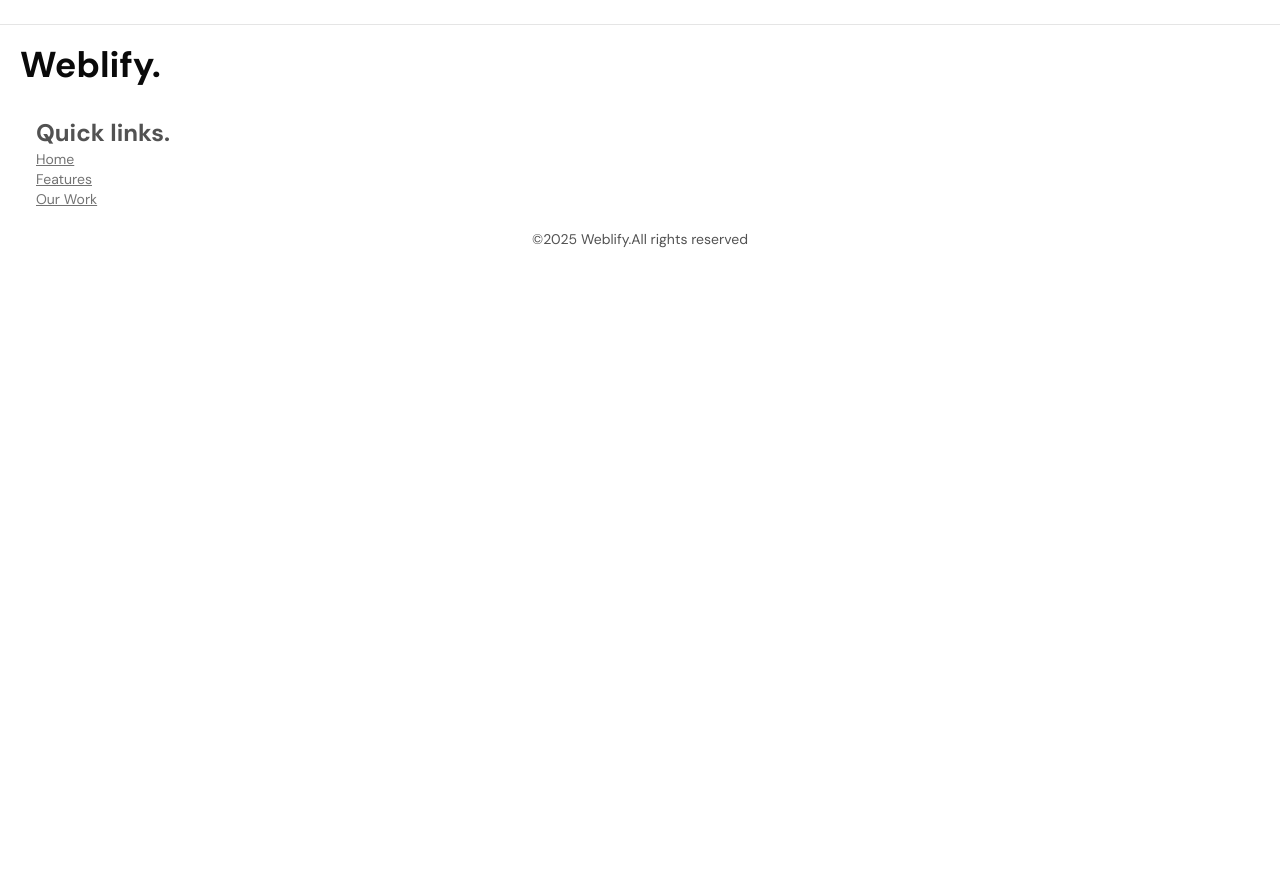
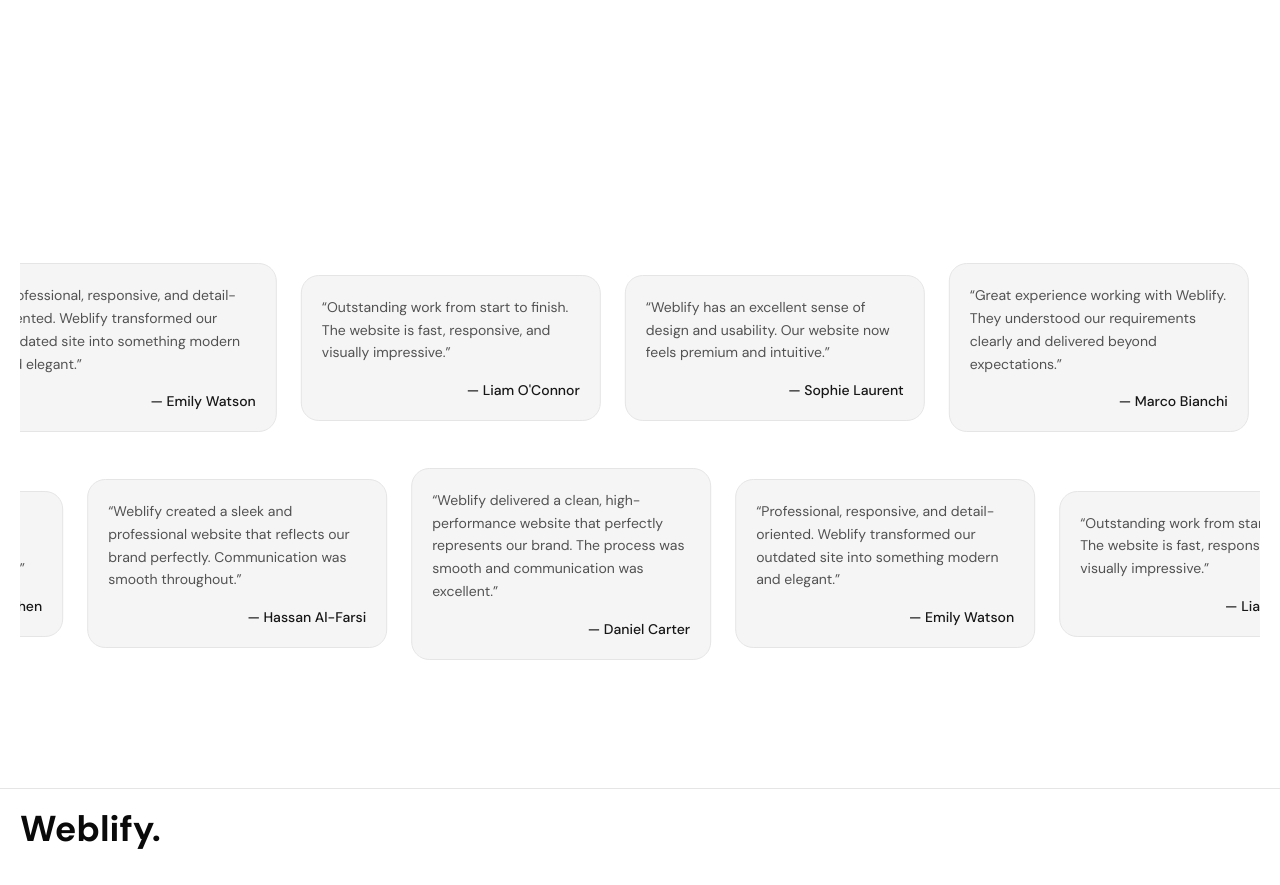
Before and after one commit to Venclise/Weblify, a Next.js app: page / in a window 1280 px wide. Shown: the part 2840-3725 px from the top of the page. Before the commit the page ends 3089 px from the top, so only its background shows below. Built offline with nearby package versions, Linux system fonts and the light colour scheme.

Commit message:
first commit

```diff
--- a/app/page.tsx
+++ b/app/page.tsx
@@ -6,6 +6,7 @@ import { ThemeToggle } from "@/components/ui/dark-toggle";
 import Features from "@/sections/Features";
 
 import Hero from "@/sections/Hero";
+import Reviews from "@/sections/Reviews";
 import Work from "@/sections/Work";
 
 
@@ -16,6 +17,7 @@ export default function Home() {
       <Hero />
       <Features />
         <Work />
+        <Reviews />
         <Footer />
 
     </>
--- a/components/Swiper.tsx
+++ b/components/Swiper.tsx
@@ -33,10 +33,10 @@ export default function GallerySlider() {
       >
         {GalleryImages.map(({ link, id, title, desc, img, type }) => (
           <SwiperSlide key={id} className="flex justify-center">
-            <Link href={link} className="w-full max-w-[340px]">
+        <Link href={link} className="w-full max-w-[340px]" target="_blank">
               <div
                 className="
-                  h-[520px]
+                h-[520px]
                   rounded-2xl
                   overflow-hidden
                   bg-neutral-100 dark:bg-neutral-900
--- a/constants/constants.js
+++ b/constants/constants.js
@@ -49,3 +49,67 @@ export const NavLinks = [
     },
 
 ]
+
+
+export const reviews = [
+  {
+    id: 1,
+    name: "Daniel Carter",
+    country: "United States",
+    post: "Weblify delivered a clean, high-performance website that perfectly represents our brand. The process was smooth and communication was excellent."
+  },
+  {
+    id: 2,
+    name: "Emily Watson",
+    country: "United Kingdom",
+    post: "Professional, responsive, and detail-oriented. Weblify transformed our outdated site into something modern and elegant."
+  },
+  {
+    id: 3,
+    name: "Liam O'Connor",
+    country: "Ireland",
+    post: "Outstanding work from start to finish. The website is fast, responsive, and visually impressive."
+  },
+  {
+    id: 4,
+    name: "Sophie Laurent",
+    country: "France",
+    post: "Weblify has an excellent sense of design and usability. Our website now feels premium and intuitive."
+  },
+  {
+    id: 5,
+    name: "Marco Bianchi",
+    country: "Italy",
+    post: "Great experience working with Weblify. They understood our requirements clearly and delivered beyond expectations."
+  },
+  {
+    id: 6,
+    name: "Jonas Müller",
+    country: "Germany",
+    post: "High-quality development with strong attention to performance and structure. Very reliable team."
+  },
+  {
+    id: 7,
+    name: "Lucas Ferreira",
+    country: "Brazil",
+    post: "Weblify helped us build a modern website that performs beautifully on all devices. Highly professional service."
+  },
+  {
+    id: 8,
+    name: "Aiko Tanaka",
+    country: "Japan",
+    post: "Clean design and excellent functionality. Weblify delivered a website that feels both simple and powerful."
+  },
+  {
+    id: 9,
+    name: "Oliver Chen",
+    country: "Singapore",
+    post: "Impressed by Weblify’s attention to detail and fast delivery. The final product exceeded our expectations."
+  },
+  {
+    id: 10,
+    name: "Hassan Al-Farsi",
+    country: "United Arab Emirates",
+    post: "Weblify created a sleek and professional website that reflects our brand perfectly. Communication was smooth throughout."
+  }
+];
--- a/package.json
+++ b/package.json
@@ -21,6 +21,7 @@
     "next-themes": "^0.4.6",
     "react": "19.2.1",
     "react-dom": "19.2.1",
+    "react-fast-marquee": "^1.6.5",
     "simplex-noise": "^4.0.3",
     "swiper": "^12.0.3",
     "tailwind-merge": "^3.4.0"
--- a/sections/Features.tsx
+++ b/sections/Features.tsx
@@ -18,7 +18,7 @@ export default function Features() {
       <div className="mt-60 w-full">
         <AnimatedText  animate="topToBottom">
 
-        <h2 className="relative z-10 mx-auto max-w-4xl text-center text-2xl font-bold text-neutral-800 md:text-4xl lg:text-7xl dark:text-neutral-100">
+        <h2 className=" z-10 mx-auto max-w-4xl text-center text-2xl font-bold text-neutral-800 md:text-4xl lg:text-7xl dark:text-neutral-100">
           Performance First
         </h2>
         </AnimatedText>
--- /dev/null
+++ b/sections/Reviews.tsx
@@ -0,0 +1,73 @@
+import { reviews } from "@/constants/constants";
+import AnimatedText from "@/lib/gsap/HeroTitle";
+import React from "react";
+import Marquee from "react-fast-marquee";
+
+export default function Reviews() {
+  return (
+    <div className="w-full overflow-hidden space-y-6 py-8 mt-24 p-5">
+
+            <AnimatedText animate='leftToRight'>
+                <h1 className='font-semibold text-xl md:text-2xl text-black dark:text-white '>
+
+                          Reviews.
+                </h1>
+             </AnimatedText>
+
+    <AnimatedText animate='leftToRight'>
+                <p className=' text-xs sm:text-sm  text-neutral-700 dark:text-neutral-300 '>
+
+                          See what our client say about us.
+                </p>
+             </AnimatedText>
+      <Marquee speed={60} pauseOnHover gradient={false}>
+        {reviews.map(({ id, name, post }) => (
+          <div
+            key={id}
+            className="
+              mx-3
+              w-[260px] sm:w-[300px]
+              bg-neutral-100 dark:bg-neutral-900
+              border border-neutral-200 dark:border-neutral-800
+              p-5 rounded-2xl
+              flex flex-col justify-between
+            "
+          >
+            <p className="text-sm text-neutral-600 dark:text-neutral-400 leading-relaxed">
+              “{post}”
+            </p>
+
+            <p className="font-medium text-sm text-right mt-4 text-neutral-900 dark:text-neutral-100">
+              — {name}
+            </p>
+          </div>
+        ))}
+      </Marquee>
+
+      {/* MARQUEE 2 (REVERSE) */}
+      <Marquee speed={60} direction="right" pauseOnHover gradient={false}>
+        {reviews.map(({ id, name, post }) => (
+          <div
+            key={`reverse-${id}`}
+            className="
+              mx-3
+              w-[260px] sm:w-[300px]
+              bg-neutral-100 dark:bg-neutral-900
+              border border-neutral-200 dark:border-neutral-800
+              p-5 rounded-2xl
+              flex flex-col justify-between
+            "
+          >
+            <p className="text-sm text-neutral-600 dark:text-neutral-400 leading-relaxed">
+              “{post}”
+            </p>
+
+            <p className="font-medium text-sm text-right mt-4 text-neutral-900 dark:text-neutral-100">
+              — {name}
+            </p>
+          </div>
+        ))}
+      </Marquee>
+    </div>
+  );
+}
--- a/sections/Work.tsx
+++ b/sections/Work.tsx
@@ -5,7 +5,7 @@ import Swiper from "@/components/Swiper";
 
 export default function Work() {
     return (
-        <div className='w-full h-max p-5 md:p-10'>
+        <div className='w-full h-max p-5 md:p-10 mt-24'>
              <AnimatedText animate='leftToRight'>
                 <h1 className='font-semibold text-xl md:text-2xl text-black dark:text-white '>
 
```
Also changed, not shown: 2 other files (tests, documents, lock files or other folders).
